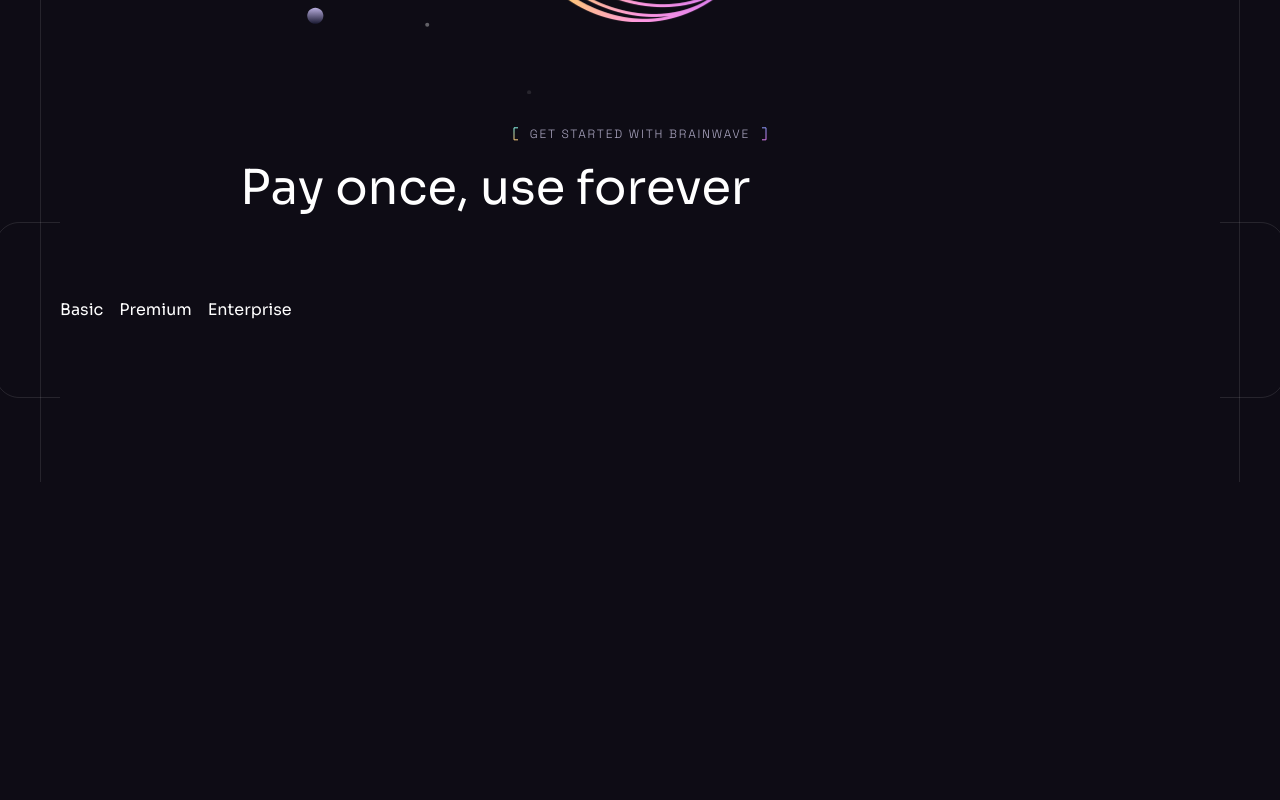
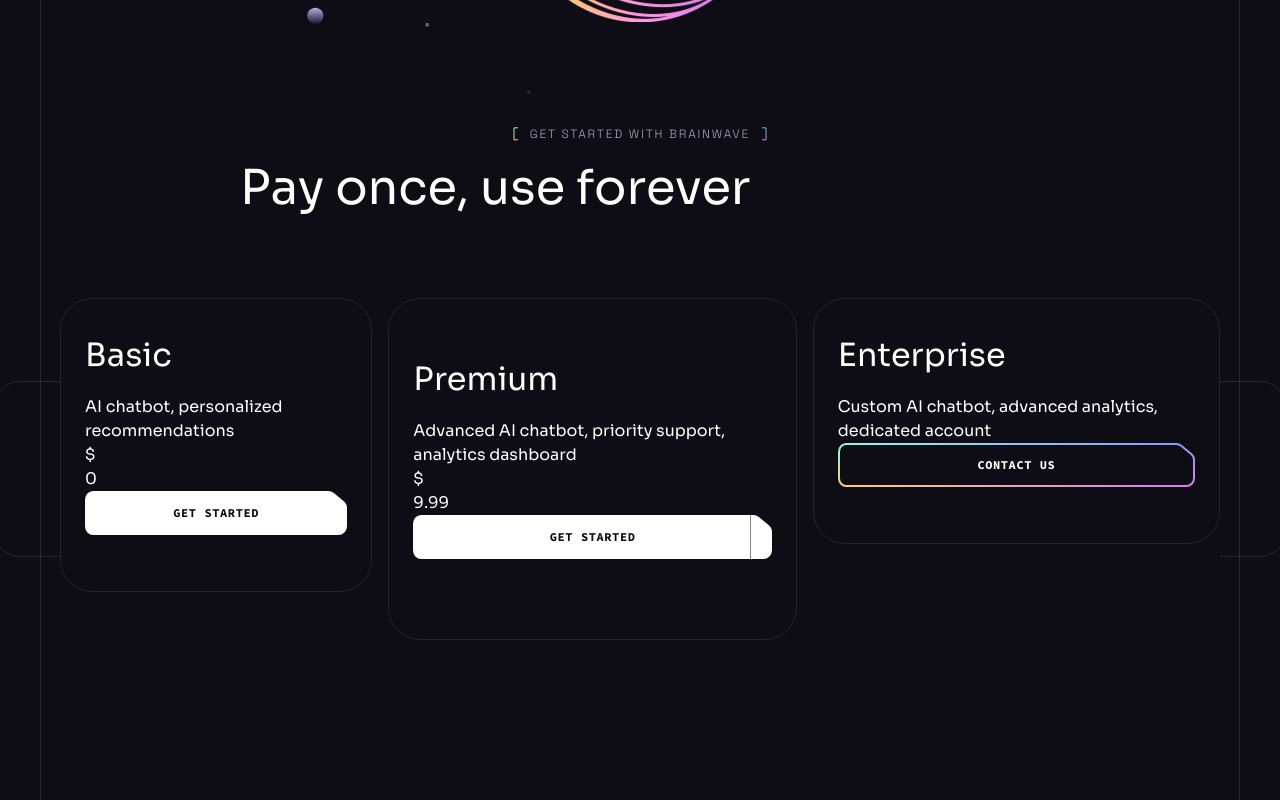
Before and after one commit to SHREY2803/AI_Creator, a React (Vite) app: page / in a window 1280 px wide. Shown: the part 6519-7319 px from the top of the page. Before the commit the page ends 7001 px from the top, so only its background shows below. Built offline with nearby package versions, Linux system fonts and the light colour scheme.

Commit message:
Pricing Cards created.

```diff
--- a/src/design/PricingList.jsx
+++ b/src/design/PricingList.jsx
@@ -1,14 +1,32 @@
 import React from "react";
 import { pricing } from "../constants/index.js";
+import Button from "../components/Button.jsx";
 
 const PricingList = () => {
-  return <div className="flex gap-[1rem] max-lg:flex-wrap">
-    {pricing.map((item, index) => (
-        <div>
-            <h4>{item.title}</h4>
+  return (
+    <div className="flex gap-[1rem] max-lg:flex-wrap">
+      {pricing.map((item) => (
+        <div
+          key={item.id}
+          className="w-[19rem] max-lg:w-full h-full px-6 bg-n-8 border border-n-6 rounded-[2rem] lg:w-auto even:py-14 odd:py-8"
+        >
+          <h4 className="mb-4 h4">{item.title}</h4>
+          <p>{item.description}</p>
+          {item.price && (
+            <>
+              <div>$</div>
+              <div>{item.price}</div>
+            </>
+          )}
+          <Button
+          className="w-full mb-6"
+          href={item.price ? '/pricing': 'mailto:shrey280302@gmail.com'
+          }
+          white={!!item.price}>{item.price ? 'Get Started':'Contact Us'}</Button>
         </div>
-    ))}
-  </div>;
+      ))}
+    </div>
+  );
 };
 
 export default PricingList;
```
